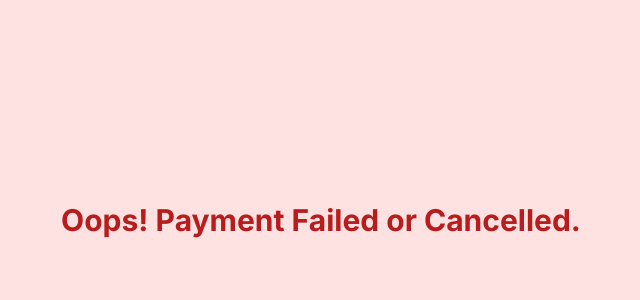
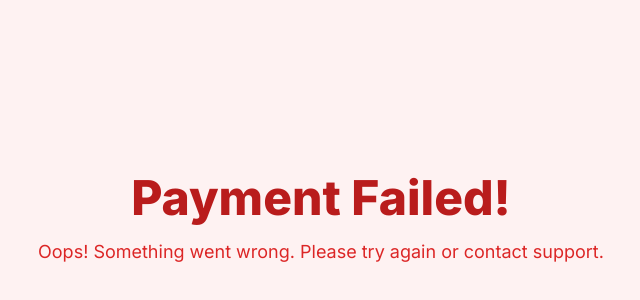
Before and after one commit to rubab-rafiq/Hackathon-with-sanity, a Next.js app: page /cancel in a window 1280 px wide. Shown: the part 180-480 px from the top of the page, without its empty margins (319-959 px from the left). Built offline with nearby package versions, Linux system fonts and the light colour scheme.

Commit message:
error fixed

```diff
--- a/src/app/api/payment/route.ts
+++ b/src/app/api/payment/route.ts
@@ -82,7 +82,7 @@
 //         { error: "Method Not Allowed" },
 //         { status:405});
 // }
-
+/////////////////////////
 
 import { NextResponse } from "next/server";
 import Stripe from "stripe";
--- a/src/app/cancel/page.tsx
+++ b/src/app/cancel/page.tsx
@@ -1,11 +1,16 @@
-import React from 'react'
+import React from "react";
 
 const CancelPage = () => {
   return (
-    <div className='flex justify-center bg-red-100 items-center h-screen text-3xl font-bold text-red-700'>
-      Oops! Payment Failed or Cancelled.
+    <div className="flex flex-col justify-center items-center h-screen bg-red-50 text-center px-6">
+      <h1 className="text-5xl font-extrabold text-red-700 mb-4">
+        Payment Failed!
+      </h1>
+      <p className="text-lg text-red-600">
+        Oops! Something went wrong. Please try again or contact support.
+      </p>
     </div>
-  )
-}
+  );
+};
 
-export default CancelPage
+export default CancelPage;
```
